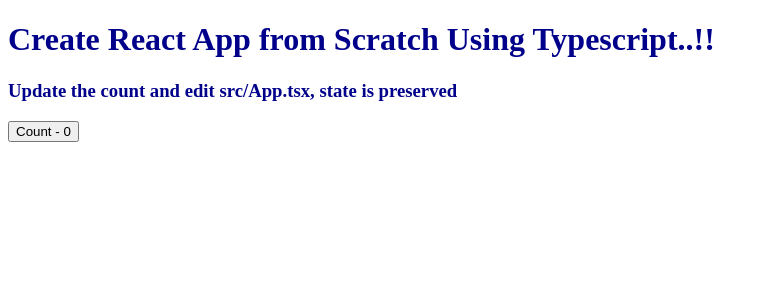
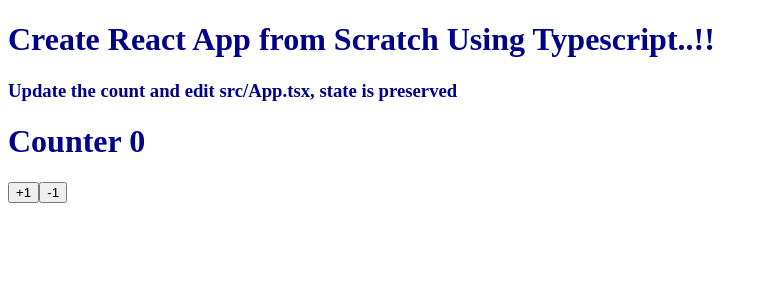
Before and after one commit to markoboras0712/Players, a React app: page / in a window 1280 px wide. Shown: the top 300 px of the page, without its empty margins (0-767 px from the left). Built offline with nearby package versions, Linux system fonts and the light colour scheme.

Commit message:
folder structure

```diff
--- a/package.json
+++ b/package.json
@@ -12,6 +12,7 @@
   "author": "mboras",
   "license": "ISC",
   "devDependencies": {
+    "@types/reach__router": "^1.3.10",
     "@types/react": "^17.0.39",
     "@types/react-dom": "^17.0.11",
     "css-loader": "^6.6.0",
--- a/src/Counter.tsx
+++ b/src/Counter.tsx
@@ -5,7 +5,9 @@ const Counter = () => {
   return (
     <div>
       <h3>Update the count and edit src/App.tsx, state is preserved</h3>
-      <button onClick={() => setCount((c) => c + 1)}>Count - {count}</button>
+      <h1>Counter {count}</h1>
+      <button onClick={() => setCount((c) => c + 1)}>+1</button>
+      <button onClick={() => setCount((c) => c - 1)}>-1</button>
     </div>
   );
 };
```
Also changed, not shown: src/routing/Routes.ts (added, +9 -0 lines), src/routing/Routing.tsx (added, +24 -0 lines), 1 other file (tests, documents, lock files or other folders).
